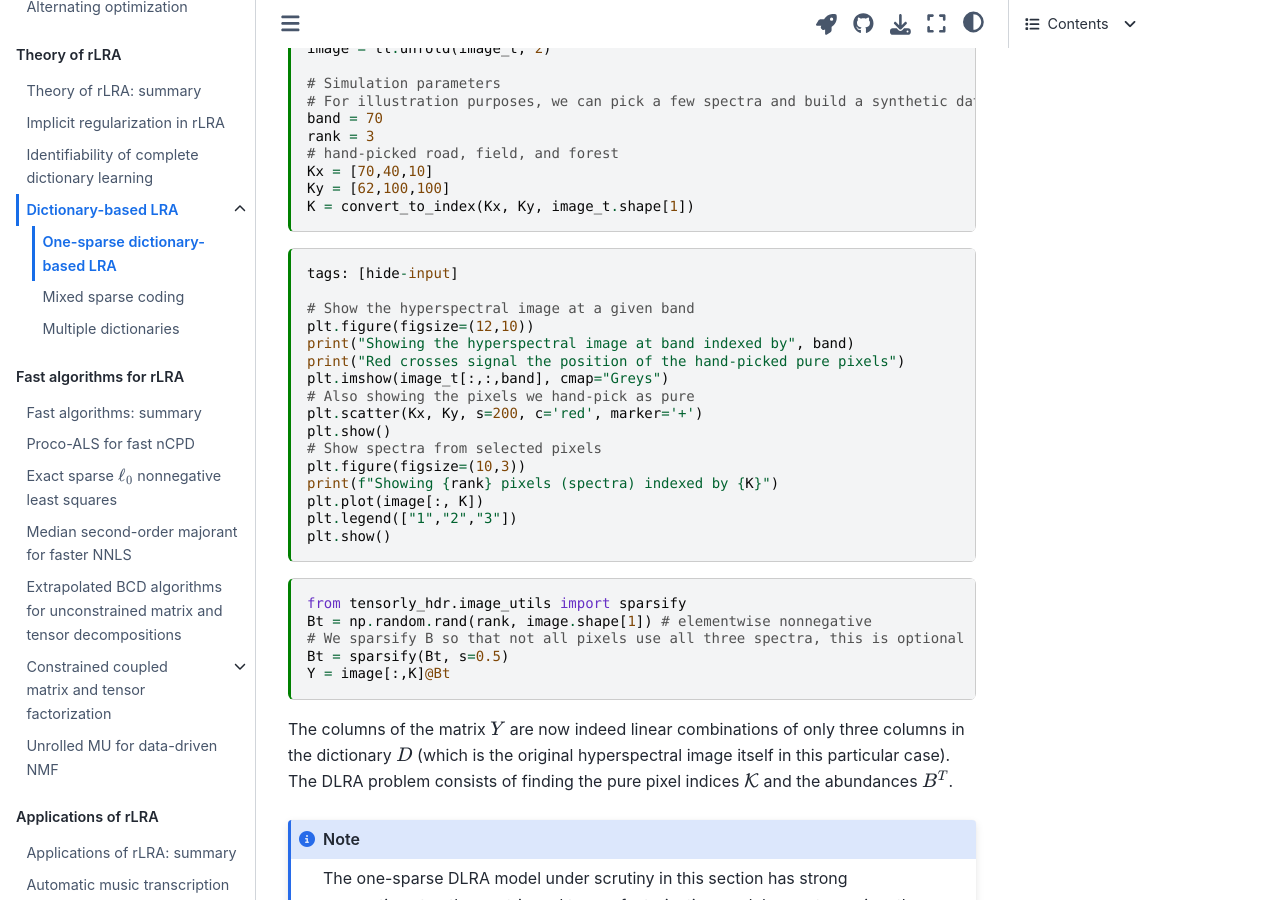
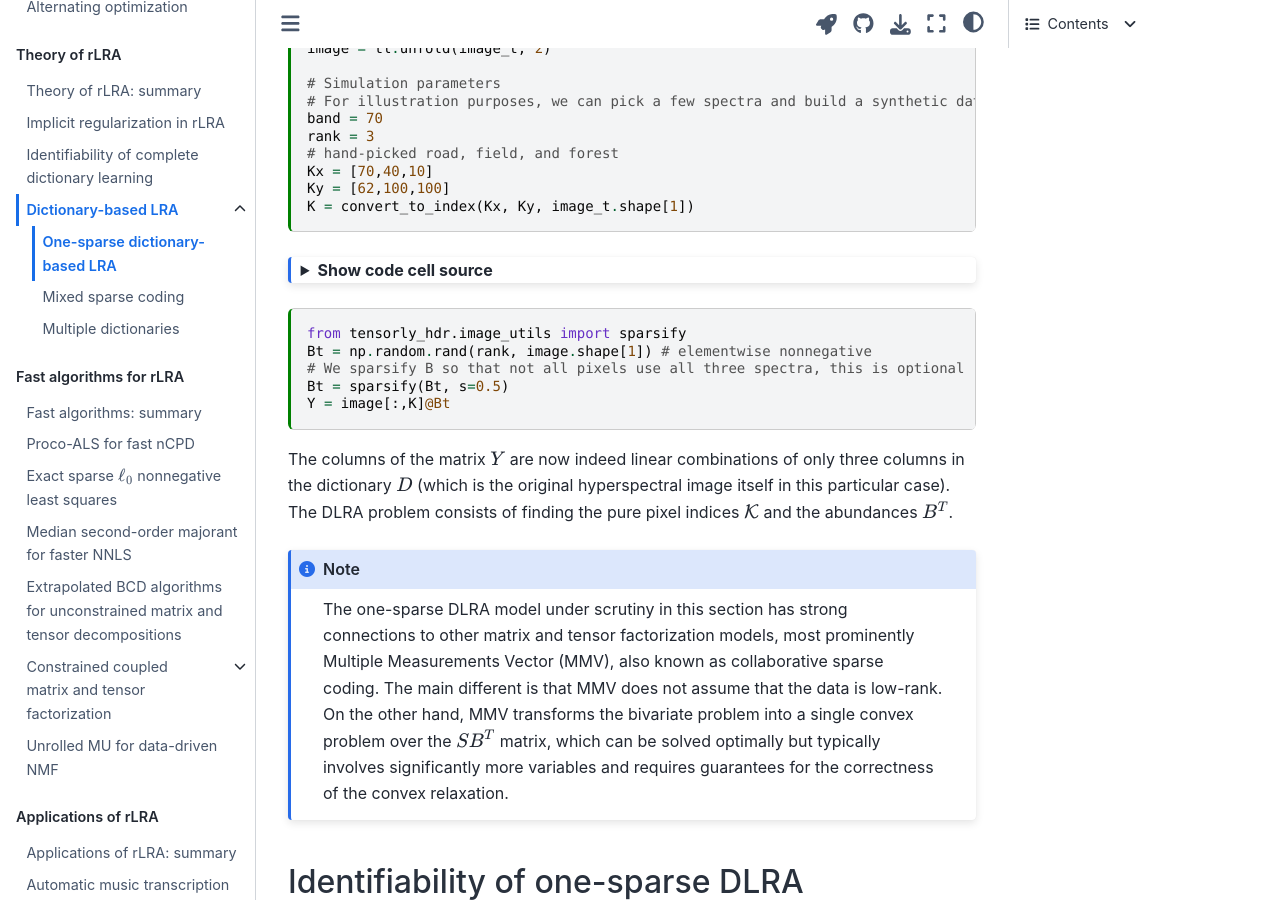
Before and after one commit to cohenjer/HDR, a Jupyter Book: the page built from part2/Theory_of_rLRA/onesparseDLRA.md, in a window 1280 px wide and 900 px high, scrolled down 1204 px. Built offline with Jupyter Book 1.0.4 settings and Sphinx 7.4.7 and the Sphinx Book theme 1.1.4, drawn with Linux system fonts in a browser that asks for light colours; comment, search, counter and statistics services are not loaded; cross-references to code outside the pages are shown as plain code.

Commit message:
Updating for latex and online publishing
Co-authored-by: Copilot <copilot@github.com>

````diff
--- a/_config.yml
+++ b/_config.yml
@@ -1,7 +1,7 @@
 # Book settings
 # Learn more at https://jupyterbook.org/customize/config.html
 
-title: Regularized matrix and tensor decompositions. Models, algorithms and implementation.
+title: Regularized low-rank approximations.
 author: Jeremy E. Cohen
 logo: Figures/cube_on_dico_page.png
 
@@ -49,12 +49,57 @@ repository:
 
 sphinx:
   config:
+    latex_logo: Figures/cube_on_dico_page.png
     mathjax_path: https://cdn.jsdelivr.net/npm/mathjax@3/es5/tex-mml-chtml.js
     html_js_files:
     - https://cdnjs.cloudflare.com/ajax/libs/require.js/2.3.4/require.min.js
     latex_elements:
       preamble: |
         \usepackage{stmaryrd}
+        \usepackage{graphicx}
+
+        % Custom math commands
+        \newcommand{\argmin}[1]{\underset{#1}{\text{argmin}}~}
+        \newcommand{\argmax}[1]{\underset{#1}{\text{argmax}}~}
+        \newcommand{\amin}[1]{\underset{#1}{\text{min}}~}
+        \newcommand{\R}[1]{\mathbb{R}^{#1}}
+        \newcommand{\vec}[1]{\text{vec}\left(#1\right)}
+        \newcommand{\KL}[1]{\mathcal{D}_{\text{KL}}\left(#1\right)}
+        \newcommand{\cp}[1]{\text{col}_{+}\left(#1\right)}
+        \newcommand{\rank}[1]{\text{rank}\left(#1\right)}
+      sphinxsetup: |
+        div.topic_border-width=1pt,
+        div.topic_border-TeXcolor={RGB}{120,120,120},
+        div.topic_background-TeXcolor={RGB}{245,245,245},
+        div.topic_padding=7pt,
+        div.topic_box-shadow=none,
+        div.note_border-width=1pt,
+        div.note_border-TeXcolor={RGB}{40,90,180},
+        div.note_background-TeXcolor={RGB}{235,242,255},
+        div.hint_border-width=1pt,
+        div.hint_border-TeXcolor={RGB}{30,140,85},
+        div.hint_background-TeXcolor={RGB}{232,248,238},
+        div.important_border-width=1pt,
+        div.important_border-TeXcolor={RGB}{120,85,40},
+        div.important_background-TeXcolor={RGB}{252,244,228},
+        div.tip_border-width=1pt,
+        div.tip_border-TeXcolor={RGB}{30,140,85},
+        div.tip_background-TeXcolor={RGB}{232,248,238},
+        div.warning_border-width=1pt,
+        div.warning_border-TeXcolor={RGB}{180,120,0},
+        div.warning_background-TeXcolor={RGB}{255,245,214},
+        div.caution_border-width=1pt,
+        div.caution_border-TeXcolor={RGB}{170,70,0},
+        div.caution_background-TeXcolor={RGB}{255,235,217},
+        div.attention_border-width=1pt,
+        div.attention_border-TeXcolor={RGB}{170,70,0},
+        div.attention_background-TeXcolor={RGB}{255,235,217},
+        div.danger_border-width=1pt,
+        div.danger_border-TeXcolor={RGB}{170,35,35},
+        div.danger_background-TeXcolor={RGB}{255,232,232},
+        div.error_border-width=1pt,
+        div.error_border-TeXcolor={RGB}{150,20,20},
+        div.error_background-TeXcolor={RGB}{255,225,225}
     # Configure references
     bibtex_reference_style: author_year
     #bibtex_reference_style: label
--- a/part2/Theory_of_rLRA/onesparseDLRA.md
+++ b/part2/Theory_of_rLRA/onesparseDLRA.md
@@ -61,7 +61,7 @@ K = convert_to_index(Kx, Ky, image_t.shape[1])
 ```
 
 ```{code-cell}ipython3
-tags: [hide-input]
+:tags: [hide-input]
 
 # Show the hyperspectral image at a given band
 plt.figure(figsize=(12,10))
````
Also changed, not shown: Howtouse/terminology_list.md (+0 -2 lines), bibliography/biblio.md (+2 -0 lines), intro.md (+1 -2 lines).
